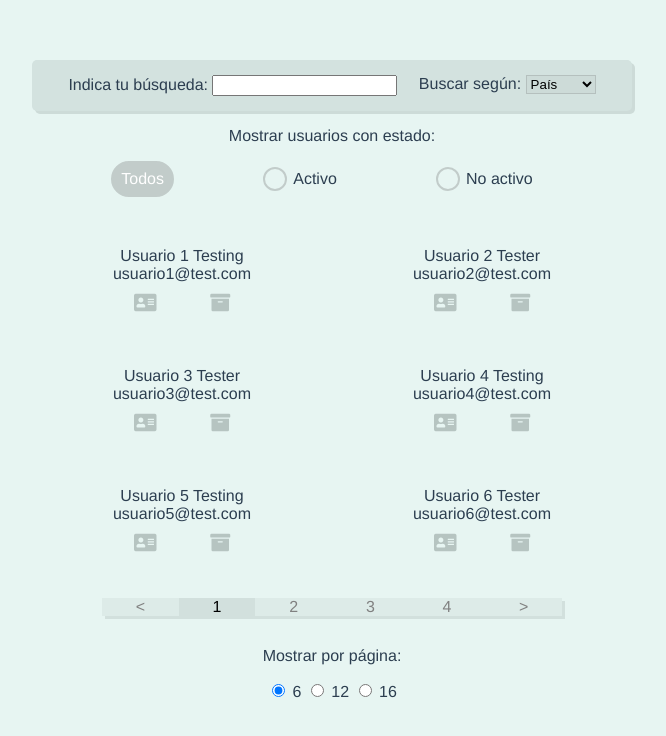
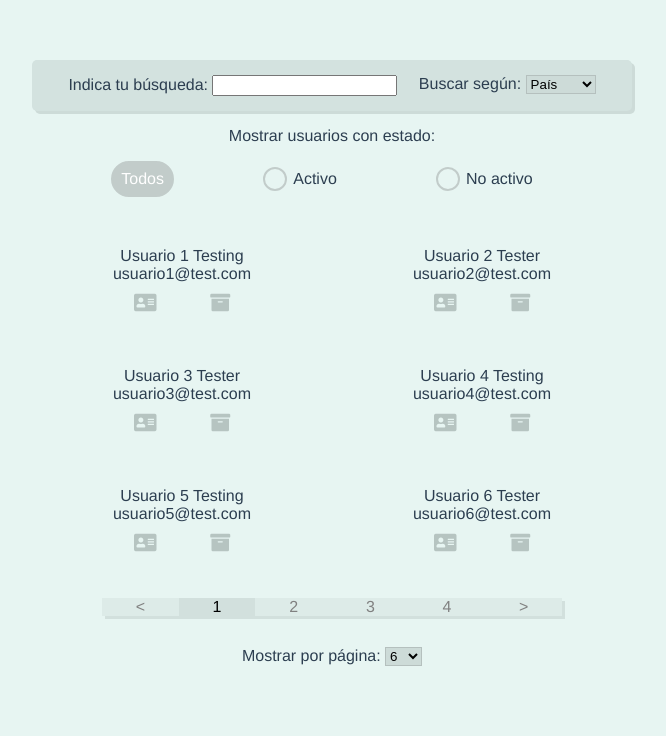
Before and after one commit to luisherreraoc/vue-test-field, a Vue app: page / in a window 1280 px wide. Shown: the top 736 px of the page, without its empty margins (308-974 px from the left). Built offline with nearby package versions, Linux system fonts and the light colour scheme.

Commit message:
cambiado input radio por select para numero d usuarios por pagina

```diff
--- a/src/components/Main.vue
+++ b/src/components/Main.vue
@@ -43,12 +43,15 @@
     <Pagination v-model="page" :items="getFilteredUsers.length" :perPage="mostrar"/>
 
     <div>
-      <p>Mostrar por página: </p>
+      <label for="mostrar">Mostrar por página: </label>
       <!-- cuando queremos bindear un valor a un input del tipo boolean o number utilizamos el v-bind (:) -->
       <!-- sin el bind el valor q le pasamos será directamente una string -->
-      <input type="radio" v-model="mostrar" :value=6 /><label> 6 </label>
-      <input type="radio" v-model="mostrar" :value=12 /><label> 12 </label>
-      <input type="radio" v-model="mostrar" :value=16 /><label> 16 </label>
+      <select v-model="mostrar" name="mostrar" id="mostrar">
+        <option :value=6 > 6 </option>
+        <option :value=12 > 12 </option>
+        <option :value=16 > 16 </option>
+      </select>
+
     </div>
 
   </div>
```
